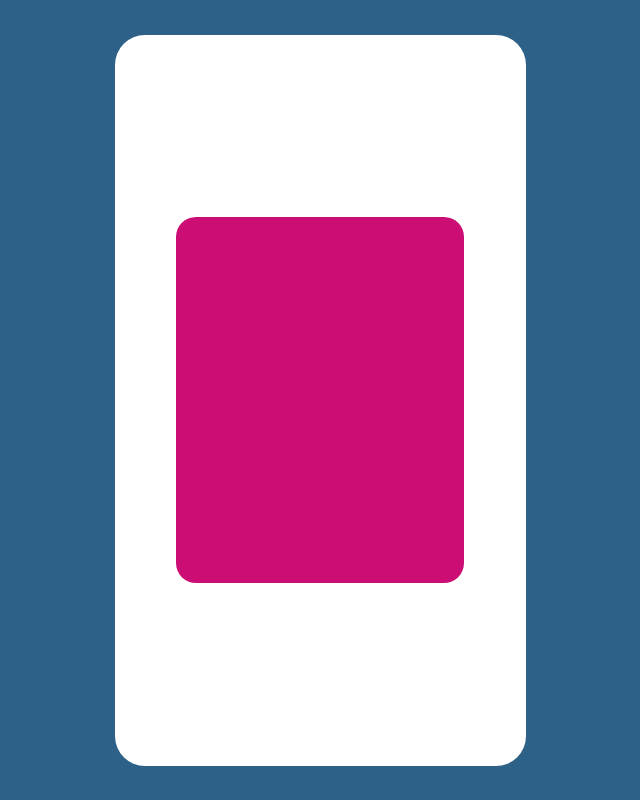
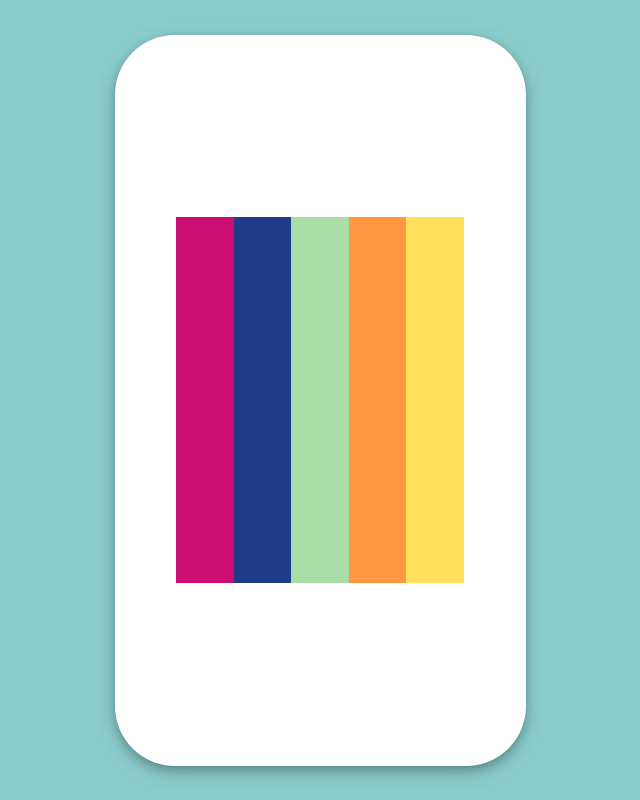
Before and after one commit to martrohelsanchez/museum-of-animation, a React (Create React App) app: page /card-paging in a window 1280 px wide. Shown: the whole page, without its empty margins (320-960 px from the left). Built offline with nearby package versions, Linux system fonts and the light colour scheme.

Commit message:
💄Hide the top and bottom of Page on swipe

```diff
--- a/src/components/cardPaging/CardPaging.styles.ts
+++ b/src/components/cardPaging/CardPaging.styles.ts
@@ -1,8 +1,9 @@
 import styled from 'styled-components';
 import {motion} from 'framer-motion';
+import {MobileView as mobileview} from '../../shared/styles';
 
 export const CardPaging = styled.div`
-    background-color: #2d6187;
+    background-color: #8bcdcd;
     display: flex;
     align-items: center;
     justify-content: center;
@@ -10,21 +11,17 @@ export const CardPaging = styled.div`
     height: 100vh;
 `;
 
-export const MobileView = styled.div`
+export const MobileView = styled(mobileview)`
     display: flex;
     flex-direction: row;
     align-items: center;
     justify-content: center;
-    background-color: white;
-    width: 411px;
-    height: 731px;
-    border-radius: 30px;
 `;
 
 export const PageCont = styled(motion.div)`
     display: flex;
     flex-direction: row;
-    overflow: auto;
+    overflow: hidden;
     width: 70%;
     height: 50%;
     cursor: grab;
@@ -38,11 +35,38 @@ export const Carousel = styled.div`
     height: 70%;
 `;
 
-export const Page = styled(motion.div)<{bgColor: string}>`
-    background-color: ${({bgColor}) => bgColor};
+export const PageWrapper = styled(motion.div)`
     width: 100%;
     height: 100%;
     margin: 0 auto;
     flex: 0 0 auto;
     border-radius: 20px;
 `;
+
+export const Page = styled(motion.div)<{bgColor: string}>`
+    display: flex;
+    flex-direction: column-reverse;
+    background-color: ${({bgColor}) => bgColor};
+    height: 100%;
+    width: 100%;
+    /* border-radius: 20px; */
+`;
+
+export const SwipeSvg = styled.svg<{hide: boolean}>`
+    display: ${({hide}) => hide ? 'none' : 'block'};
+    width: 10%;
+    margin: 30px auto;
+`;
+
+export const Swipe = styled.polygon`
+    opacity: .6;
+`;
+
+export const Edge = styled(motion.div)`
+    display: flex;
+    align-items: center;
+    justify-content: center;
+    height: 94%;
+    width: 90%;
+    overflow: hidden;
+`;
```
